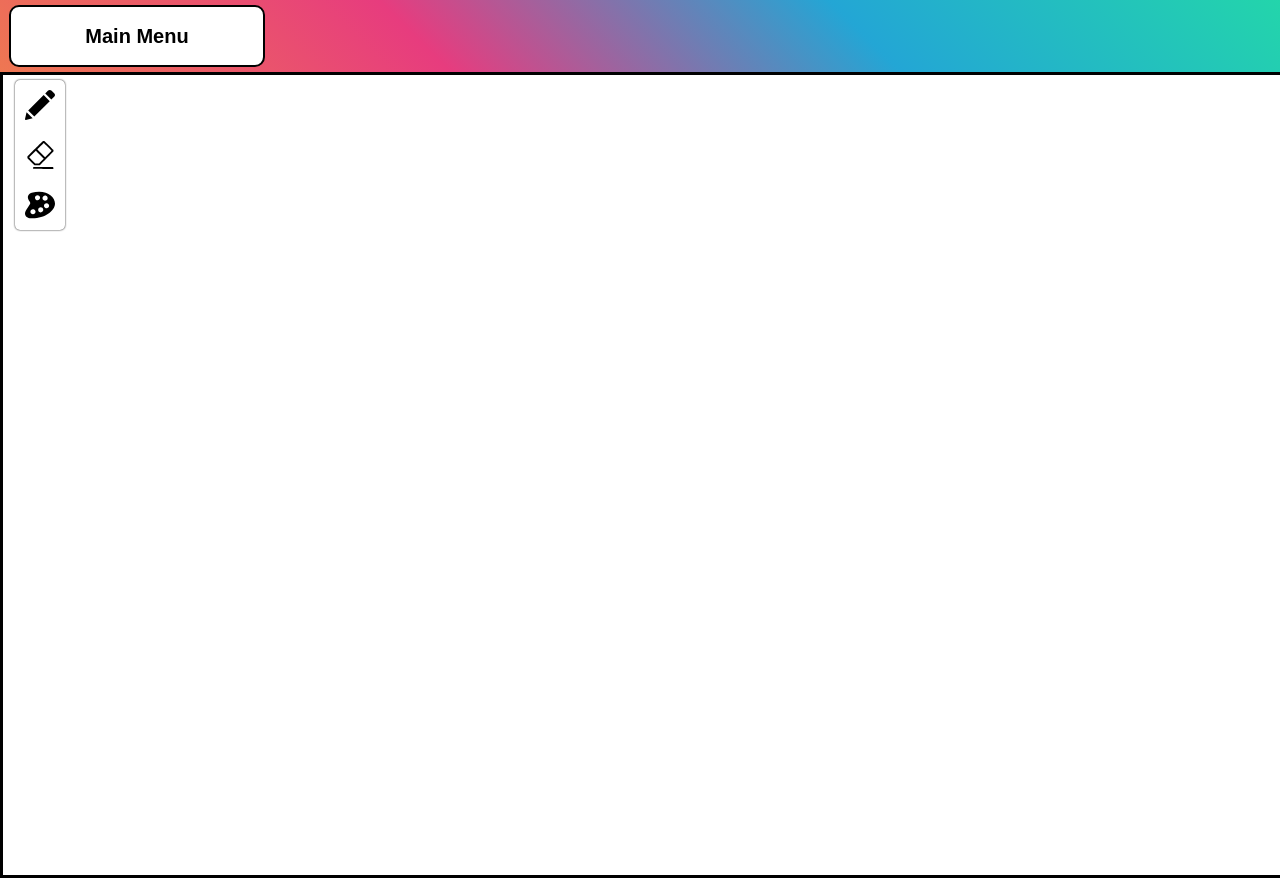
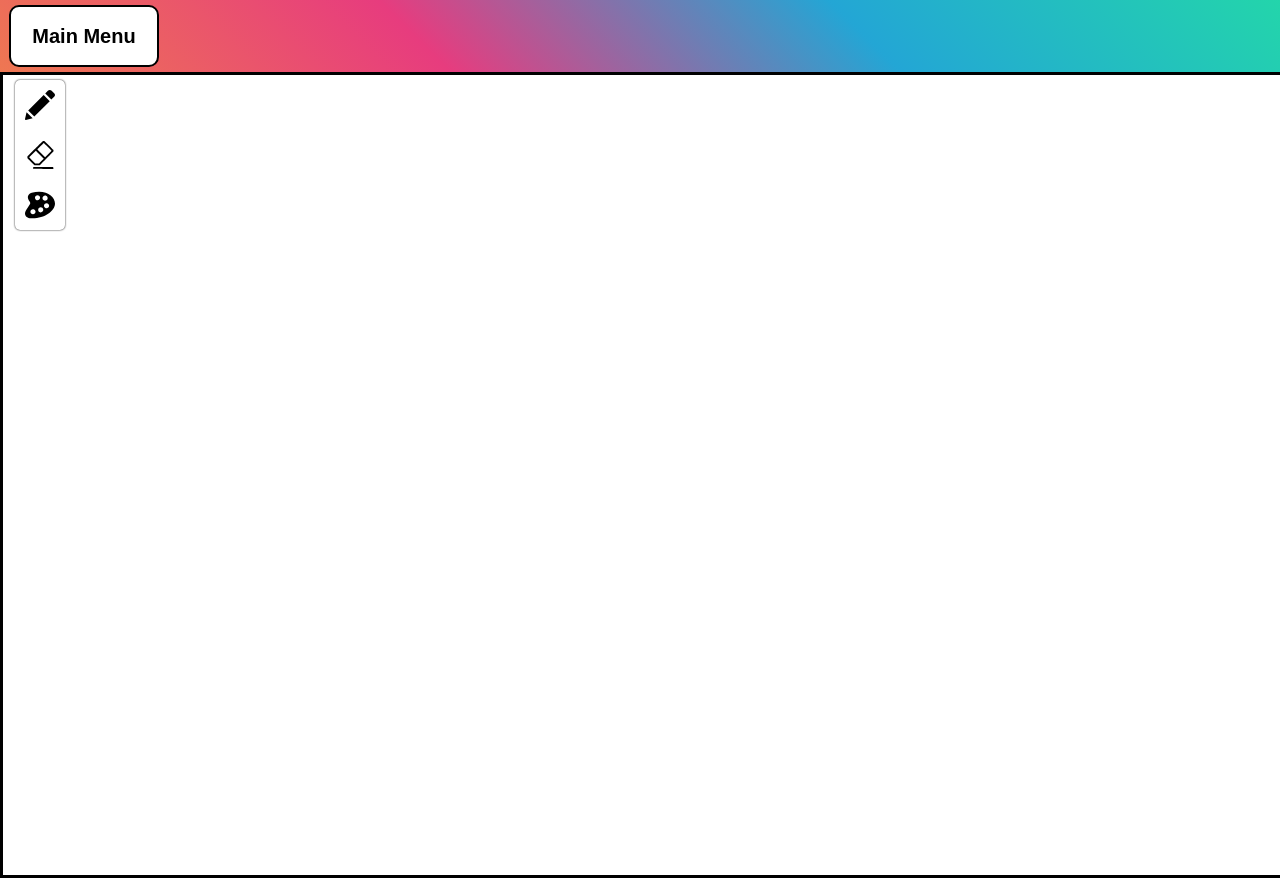
Before and after one commit to randyttruong/mspaint-js, a React (Create React App) app in the folder react-drawing-canvas/: page /DrawingPage in a window 1280 px wide. Built offline with nearby package versions, Linux system fonts and the light colour scheme.

Commit message:
Minor DrawingPage Header Tweak

```diff
--- a/react-drawing-canvas/src/pages/DrawingPage/DrawingPage.css
+++ b/react-drawing-canvas/src/pages/DrawingPage/DrawingPage.css
@@ -5,7 +5,7 @@
 }
 
 .main-menu-button {
-    width: 20%;
+    width: 150px;
     height: 70%;
     background: white;
     border-radius: 10px;
```
